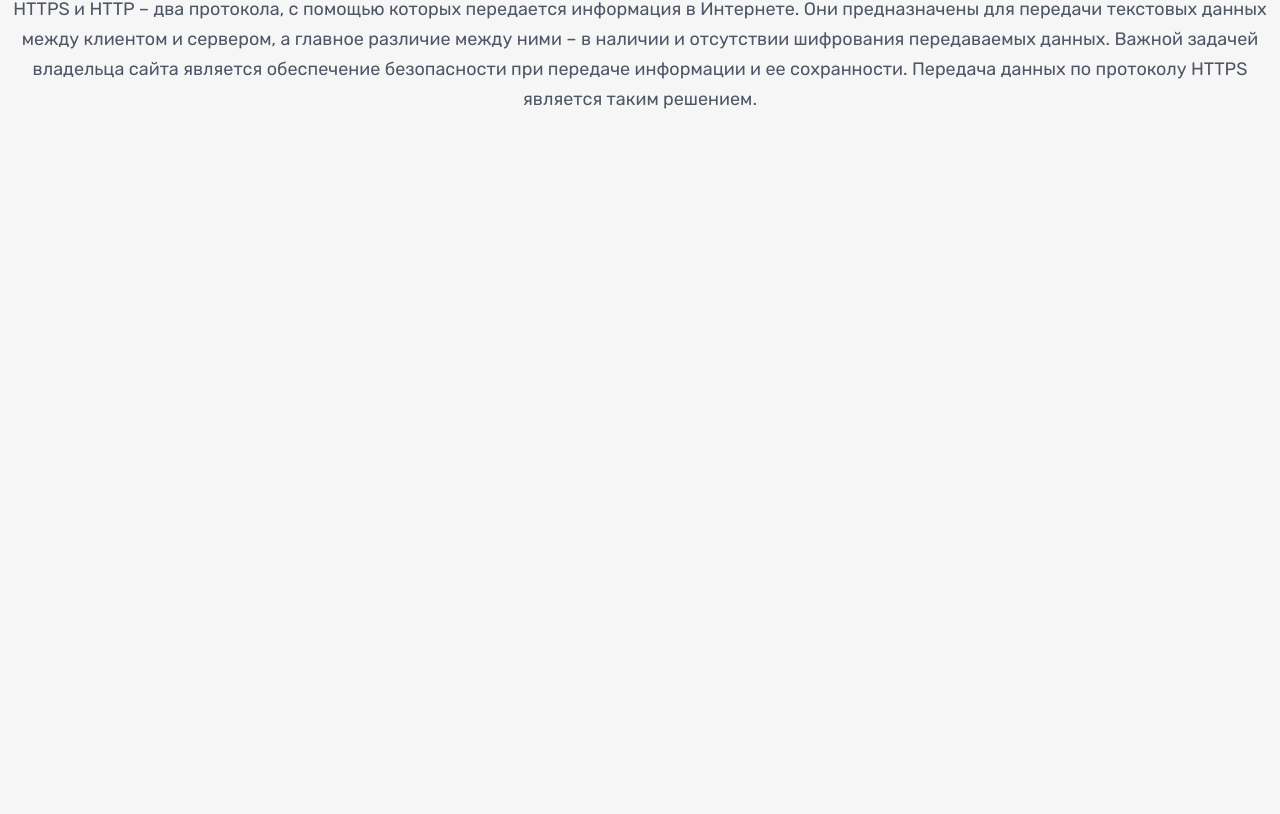
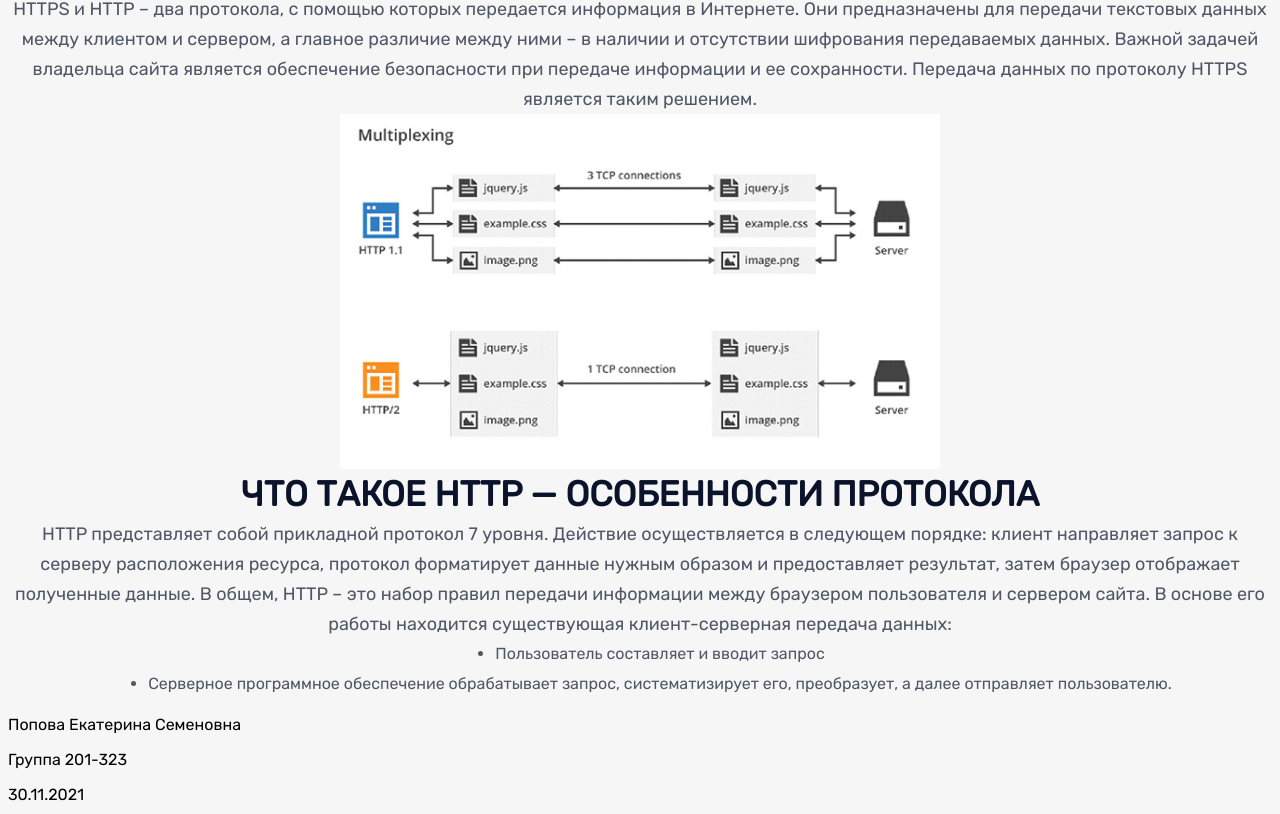
Before and after one commit to Popova-Ekaterina/RK_var2, a plain HTML site: page Var2.html in a window 1280 px wide. Shown: the part 670-1484 px from the top of the page. Before the commit the page ends 800 px from the top, so only its background shows below. Drawn offline with Linux system fonts and the light colour scheme; a web font is replaced by a local one.

Commit message:
Update Var2.html

```diff
--- a/Var2.html
+++ b/Var2.html
@@ -48,15 +48,41 @@
 
                     Важной задачей владельца сайта является обеспечение безопасности при передаче информации и ее сохранности. Передача данных по протоколу HTTPS является таким решением.
                 </p>
-
+                <img id="example_pic" src="images/pic_http.jpg">
             </div>
 
 
 
         </section>
 
+            <div>
+                <h1 class="title_https">ЧТО ТАКОЕ HTTP — ОСОБЕННОСТИ ПРОТОКОЛА</h1>
+                <p class="inf_http"> HTTP представляет собой прикладной протокол 7 уровня. Действие осуществляется в следующем порядке: клиент направляет запрос к серверу расположения ресурса, протокол форматирует данные нужным образом и предоставляет результат, затем браузер отображает полученные данные. В общем, HTTP – это набор правил передачи информации между браузером пользователя и сервером сайта. В основе его работы находится существующая клиент-серверная передача данных: </p>
+                <ul class="ul_http">
+                    <li>Пользователь составляет и вводит запрос</li>
+                    <li>Серверное программное обеспечение обрабатывает запрос, систематизирует его, преобразует, а далее отправляет пользователю.</li>
 
+                </ul>
 
     </main>
 
+    <footer>
+        <div class="Popova">
+            <p>Попова Екатерина Семеновна</p>
+            <p>Группа 201-323</p>
+            <p>30.11.2021</p>
+
+        </div>
+
+
+    <div class="network">
+
+            <a class="facebook" href="https://ru-ru.facebook.com/" target="_blank"><img src="images/Facebook.png" ></a>
+            <a class="twitter" href="https://twitter.com/?lang=ru" target="_blank"><img src="images/Twitter.png" ></a>
+            <a class="inst" href="https://www.instagram.com/" target="_blank"><img src="images/Instagram.png" ></a>
+
+
+    </div>
+    </footer>
+
     </html>
```
